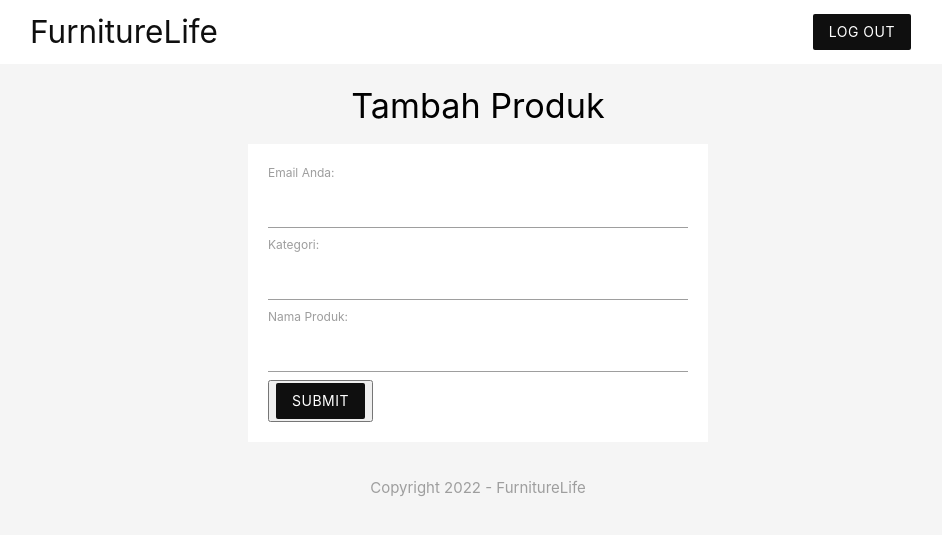
After one commit to gryto/FurnitureLife, a PHP site: page /add.php in a window 1280 px wide. The commit adds this page. Shown: the top 535 px of the page, without its empty margins (162-1104 px from the left). Run offline with PHP 8.4, Linux system fonts and the light colour scheme.

Commit message:
made form to input data
Signed-off-by: solihahnur <57170706+gryto@users.noreply.github.com>

```diff
--- /dev/null
+++ b/add.php
@@ -0,0 +1,81 @@
+<?php
+//menampilkan header
+include "template/header.php";
+
+//menentukan variabel untu email, kategori, dan produk pada kode php di html supaya data input menetap dalam form
+$kategori = $email = $produk = '';
+//jika ada inputan yang eror
+$errors = array('email'=>'','kategori'=>'', 'produk'=>'');
+
+//untuk mendapatkan data yang diinput
+    if(isset($_POST['submit'])){
+        //htmlspecialcharacter untuk menjaga dari malicious attack
+
+        //Memeriksa email
+        if(empty($_POST['email'])){
+            $errors['email'] = 'Email Dibutuhkan <br />';
+        } else {
+            $email = $_POST['email'];
+            if(!filter_var($email, FILTER_VALIDATE_EMAIL)){
+                $errors['email'] = 'Email harus berupa alamat email yang valid';
+            }
+        }
+
+        //Memeriksa kategori
+		if(empty($_POST['kategori'])){
+			$errors['kategori'] = 'Kategori dibutuhkan <br />';
+		} else{
+			$kategori = $_POST['kategori'];
+			if(!preg_match('/^[a-zA-Z\s]+$/', $kategori)){
+				$errors['kategori'] = 'Kategori harus berupa kalimat dan spasi';
+			}
+		}
+
+        //Memeriksa produk
+        if(empty($_POST['produk'])){
+            $errors['produk'] = 'Setidaknya satu produk dibutuhkan <br />';
+        } else {
+            $produk = $_POST['produk'];
+            if(!preg_match('/^([a-zA-Z\s]+)(,\s*[a-zA-Z\s]*)*$/', $produk)){
+                $errors['produk'] = 'Produk hanya berupa koma untuk memisahkan list';
+            }
+        }
+
+        if(array_filter($errors)){
+            echo 'Terdapat eror pada form';
+        }else{
+            echo 'Form sudah valid';
+        }
+
+    } // akhir dari pemeriksaan dengan POST
+?>
+
+<!DOCTYPE html>
+<html>
+    <!-- Membuat form add untuk memasukkan data-->
+    <section class="container black-text">
+        <h4 class=center>Tambah Produk</h4>
+        <form class="white" action="add.php" method="POST">
+            <label>Email Anda:</label>
+            <input type="text" name="email" value="<?php echo htmlspecialchars ($email) ?>">
+            <div class="red-text"><?php echo $errors['email']; ?></div>
+            <label>Kategori:</label>
+            <input type="text" name="kategori" value="<?php echo htmlspecialchars ($kategori) ?>">
+            <div class="red-text"><?php echo $errors['kategori']; ?></div>
+            <label>Nama Produk:</label>
+            <input type="text" name="produk" value="<?php echo htmlspecialchars ($produk) ?>">
+            <div class="red-text"><?php echo $errors['produk']; ?></div>
+            <button class="center">
+                <input type="submit" name="submit" value="submit" class="btn brand z-depth-0">
+            </button>
+        </form>
+    </section>
+
+
+</body>
+</html>
+
+<?php
+//menampilkan footer
+include "template/footer.php";
+?>
--- a/template/footer.php
+++ b/template/footer.php
@@ -1,6 +1,4 @@
 <footer class="section">
     <!-- membuat navbar mengubah warna menjadi abu - abu-->
-    <nav class="white z-depth-0">
-        <div class="center black-text">Copyright 2022 Solihah Nur Fajriani - FurniturLife</div>
-    </nav>
+        <div class="center grey-text">Copyright 2022 - FurnitureLife</div>
 </footer>
--- a/template/header.php
+++ b/template/header.php
@@ -2,16 +2,20 @@
     <title>FurniturLife</title>
     <!--Mengambil framerk template dari materializecss -->
     <!-- Compiled and minified CSS -->
+
+    <link rel="stylesheet" href="css/style1.css">
     <link rel="stylesheet" href="https://cdnjs.cloudflare.com/ajax/libs/materialize/1.0.0/css/materialize.min.css">
     <style type="text/css">
         .brand{
             background: #0F0F0F !important;
         }
         .brand-text{
-            color:#0F0F0F !important;
+            color: #0F0F0F !important;
         }
-        .btn{
-            border-radius: 5%;
+        form{
+            max-width: 460px;
+            margin: 20px auto;
+            padding: 20px;
         }
     </style>
 </head>
```
Also changed, not shown: dashboard.php (+12 -5 lines).
